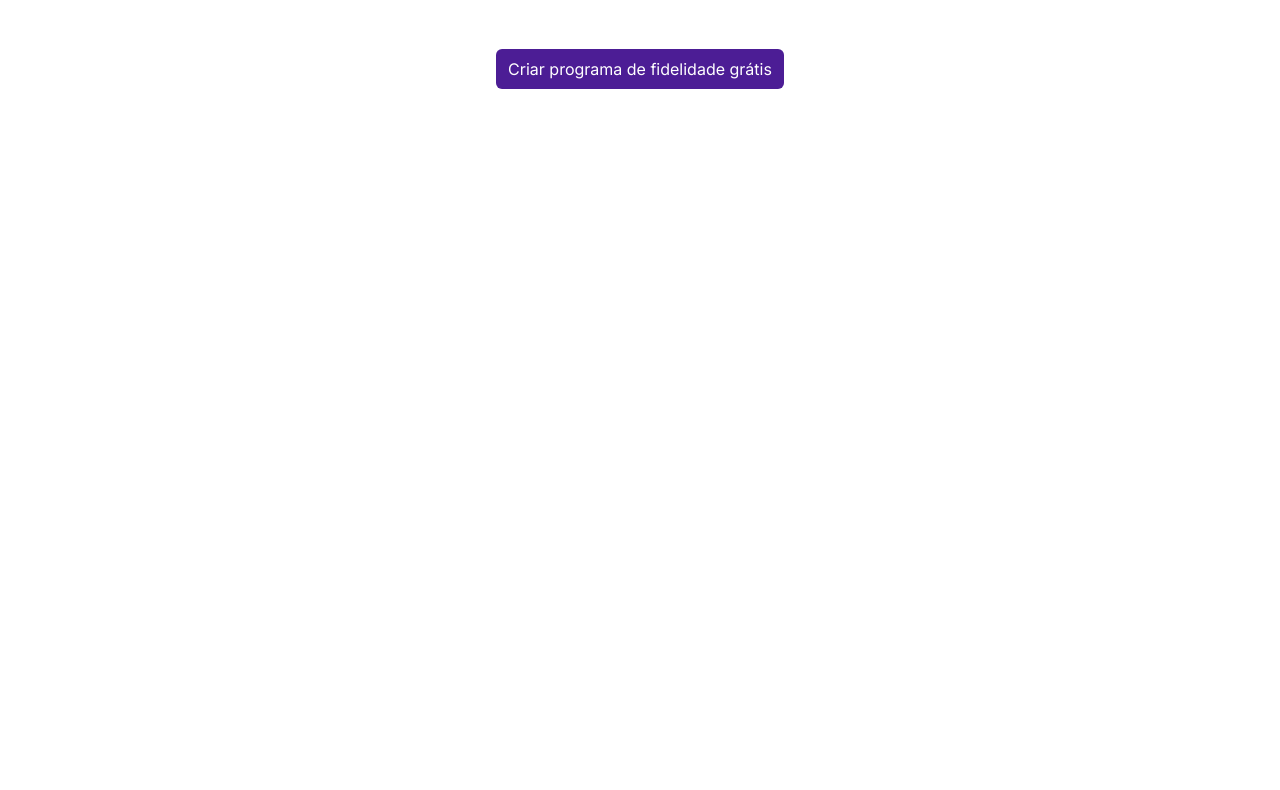
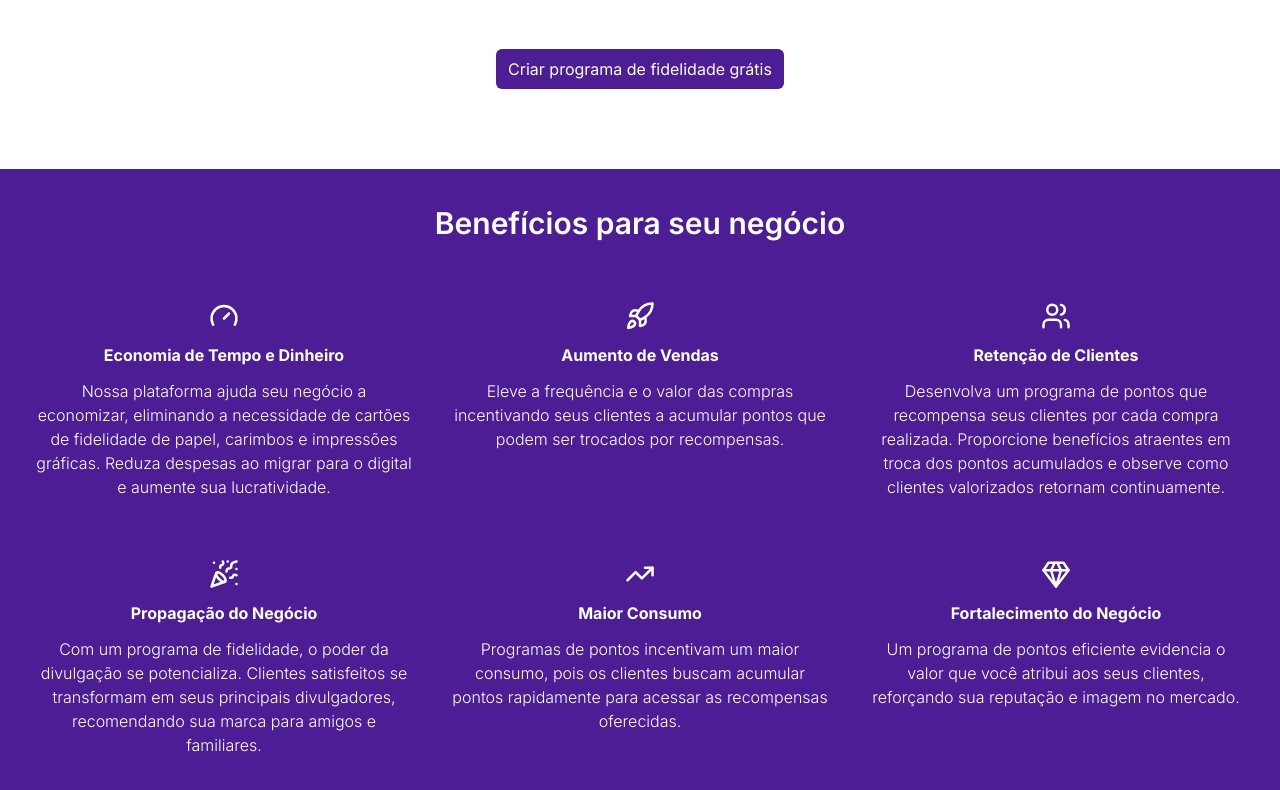
Before and after one commit to ponto-ja/landing-page, a Next.js app: page / in a window 1280 px wide. Shown: the part 554-1344 px from the top of the page. Before the commit the page ends 800 px from the top, so only its background shows below. Built offline with nearby package versions, Linux system fonts and the light colour scheme; no server answers.

Commit message:
feat: implement benefits

```diff
--- a/src/app/globals.css
+++ b/src/app/globals.css
@@ -1,3 +1,9 @@
 @tailwind base;
 @tailwind components;
 @tailwind utilities;
+
+@layer base {
+  html {
+    @apply scroll-smooth;
+  }
+}
--- a/src/app/page.tsx
+++ b/src/app/page.tsx
@@ -1,3 +1,4 @@
+import { Benefits } from '@/components/benefits';
 import { Header } from '@/components/header';
 import { Hero } from '@/components/hero';
 
@@ -6,6 +7,7 @@ export default function HomePage() {
     <>
       <Header />
       <Hero />
+      <Benefits />
     </>
   );
 }
--- /dev/null
+++ b/src/components/benefit-card.tsx
@@ -0,0 +1,19 @@
+import { ComponentType, FC } from 'react';
+
+type BenefitCardProps = {
+  icon: ComponentType<Record<string, unknown>>;
+  title: string;
+  description: string;
+};
+
+export const BenefitCard: FC<BenefitCardProps> = ({ icon: Icon, title, description }) => {
+  return (
+    <div className="max-w-[440px] w-full p-5 flex flex-col items-center justify-center gap-3">
+      <Icon size={30} color="#FFFFFF" />
+      <p className="font-inter font-bold text-base text-white">{title}</p>
+      <p className="w-full text-center font-inter font-light text-base text-white">
+        {description}
+      </p>
+    </div>
+  );
+};
--- /dev/null
+++ b/src/components/benefits.tsx
@@ -0,0 +1,47 @@
+import { Gauge, Gem, PartyPopper, Rocket, TrendingUp, Users } from 'lucide-react';
+import { BenefitCard } from './benefit-card';
+
+export const Benefits = () => {
+  return (
+    <section className="w-full mt-[80px] bg-violet-900 p-4" id="benefícios">
+      <h2 className="w-full text-center font-inter font-semibold text-2xl md:text-3xl text-white mt-5">
+        Benefícios para seu negócio
+      </h2>
+
+      <div className="w-fit grid grid-cols-3 items-start gap-y-5 mx-auto mt-10 max-[1200px]:grid-cols-2 max-[750px]:grid-cols-1 max-[750px]:gap-y-0">
+        <BenefitCard
+          icon={Gauge}
+          title="Economia de Tempo e Dinheiro"
+          description="Nossa plataforma ajuda seu negócio a economizar, eliminando a necessidade de
+        cartões de fidelidade de papel, carimbos e impressões gráficas. Reduza despesas ao
+        migrar para o digital e aumente sua lucratividade."
+        />
+        <BenefitCard
+          icon={Rocket}
+          title="Aumento de Vendas"
+          description="Eleve a frequência e o valor das compras incentivando seus clientes a acumular pontos que podem ser trocados por recompensas."
+        />
+        <BenefitCard
+          icon={Users}
+          title="Retenção de Clientes"
+          description="Desenvolva um programa de pontos que recompensa seus clientes por cada compra realizada. Proporcione benefícios atraentes em troca dos pontos acumulados e observe como clientes valorizados retornam continuamente."
+        />
+        <BenefitCard
+          icon={PartyPopper}
+          title="Propagação do Negócio"
+          description="Com um programa de fidelidade, o poder da divulgação se potencializa. Clientes satisfeitos se transformam em seus principais divulgadores, recomendando sua marca para amigos e familiares."
+        />
+        <BenefitCard
+          icon={TrendingUp}
+          title="Maior Consumo"
+          description="Programas de pontos incentivam um maior consumo, pois os clientes buscam acumular pontos rapidamente para acessar as recompensas oferecidas."
+        />
+        <BenefitCard
+          icon={Gem}
+          title="Fortalecimento do Negócio"
+          description="Um programa de pontos eficiente evidencia o valor que você atribui aos seus clientes, reforçando sua reputação e imagem no mercado."
+        />
+      </div>
+    </section>
+  );
+};
--- a/src/components/header.tsx
+++ b/src/components/header.tsx
@@ -29,7 +29,9 @@ export const Header = () => {
       </Link>
 
       <nav className="mr-auto flex items-center gap-8 max-[850px]:hidden">
-        <Link href="/#benefício" className="font-inter font-medium text-sm text-gray-700">
+        <Link
+          href="/#benefícios"
+          className="font-inter font-medium text-sm text-gray-700">
           Benefícios
         </Link>
         <Link
@@ -70,7 +72,7 @@ export const Header = () => {
             </MenubarTrigger>
             <MenubarContent className="border p-1 mr-5 -mt-2">
               <MenubarItem className="focus:bg-violet-200 hover:bg-violet-200 font-inter font-medium text-sm text-gray-700 flex items-center gap-2">
-                <Link href="/#benefício">Benefícios</Link>
+                <Link href="/#benefícios">Benefícios</Link>
               </MenubarItem>
               <MenubarItem className="focus:bg-violet-200 hover:bg-violet-200 font-inter font-medium text-sm text-gray-700 flex items-center gap-2">
                 <Link href="/#como-funciona?">Como funciona?</Link>
```
